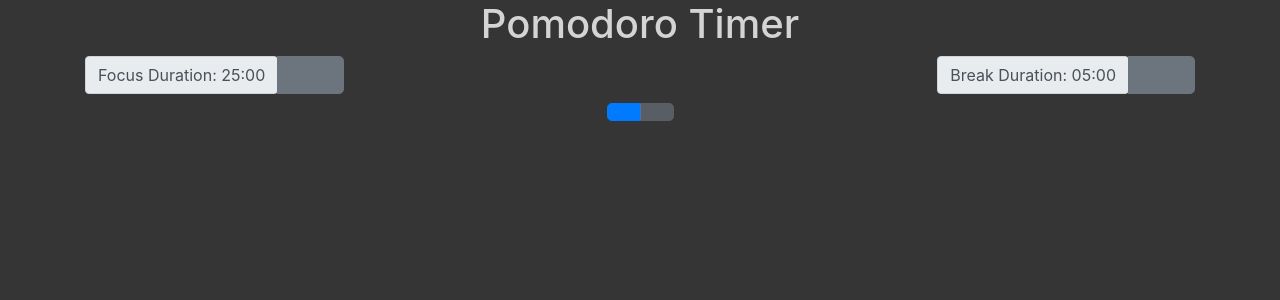
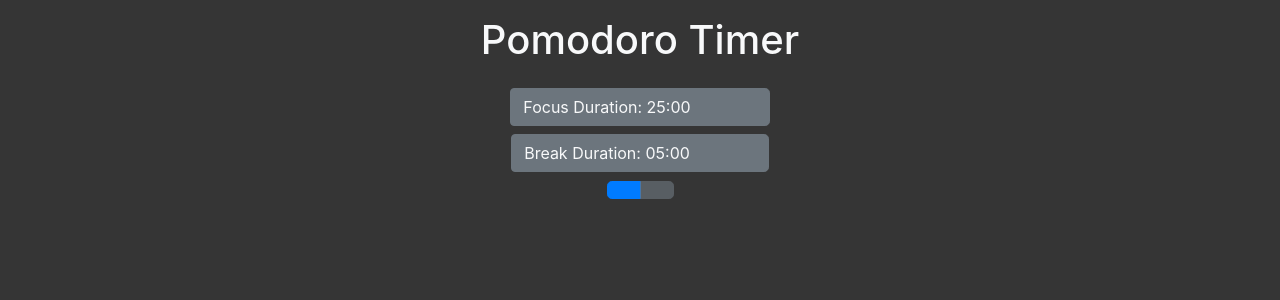
Before and after one commit to rdburdett/Pomodoro, a React (Create React App) app: page / in a window 1280 px wide. Shown: the top 300 px of the page. Built offline with nearby package versions, Linux system fonts and the light colour scheme; no server answers; a web font is replaced by a local one.

Commit message:
update styling for dark mode

```diff
--- a/src/App.css
+++ b/src/App.css
@@ -6,7 +6,12 @@
 
 .App, html {
   background-color: rgb(53, 53, 53);
-  color: #d4d4d4;
+  /* color: #d4d4d4; */
+}
+
+.end-fix {
+  border-bottom-right-radius: 0;
+  border-top-right-radius: 0;
 }
 
 .progress-bar {
--- a/src/App.js
+++ b/src/App.js
@@ -5,7 +5,7 @@ import Pomodoro from "./pomodoro/Pomodoro";
 function App() {
   return (
     <div className="App">
-      <header className="App-header container">
+      <header className="App-header p-3 container text-light">
         <h1>Pomodoro Timer</h1>
       </header>
       <div className="container">
--- a/src/pomodoro/Pomodoro.js
+++ b/src/pomodoro/Pomodoro.js
@@ -82,12 +82,11 @@ function Pomodoro() {
       }
       return setSession(nextTick);
     },
-    isTimerRunning ? 50 : null
+    isTimerRunning ? 1000 : null
   );
 
   const [alarm] = useSound(alarmSound)
   const [click] = useSound(clickSound)
-
 
   /**
    * Called whenever the play/pause button is clicked.
@@ -113,8 +112,6 @@ function Pomodoro() {
       return nextState;
     });
   }
-
-  // console.log(session)
 
   function stopTimer () {
       setIsTimerRunning(false)
@@ -146,8 +143,6 @@ function Pomodoro() {
     )
   }
 
-
-
   function ProgressSection () {
     const duration = (session?.label==="Focusing")?focusDuration:breakDuration
 
@@ -156,14 +151,14 @@ function Pomodoro() {
     const content = (
       <div>
         {/* TODO: This area should show only when there is an active focus or break - i.e. the session is running or is paused */}
-        <div className="row mb-2">
-          <div className="col">
+        <div className="row mt-4 mb-2">
+          <div className="col text-light">
             {/* TODO: Update message below to include current session (Focusing or On Break) total duration */}
             <h2 data-testid="session-title">
               {session?.label} for {minutesToDuration(duration)} minutes
             </h2>
             {/* TODO: Update message below correctly format the time remaining in the current session */}
-            <p className="lead" data-testid="session-sub-title">
+            <p className="lead text-light" data-testid="session-sub-title">
               {secondsToDuration(session?.timeRemaining)} remaining
             </p>
           </div>
@@ -187,14 +182,12 @@ function Pomodoro() {
     return ((session)?content:null)
   }
 
-  // console.log(session?.timeRemaining, (focusDuration*60), progress)
-
   return (
     <div className="pomodoro">
       <div className="row">
         <div className="col">
-          <div className="input-group input-group-lg mb-2">
-            <span className="input-group-text" data-testid="duration-focus">
+          <div className="justify-content-center input-group input-group-lg mb-2">
+            <span className="input-group-text bg-secondary text-light border border-secondary end-fix" data-testid="duration-focus">
               {/* TODO: DONE Update this text to display the current focus session duration */}
               Focus Duration: {minutesToDuration(focusDuration)}
             </span>
@@ -226,10 +219,13 @@ function Pomodoro() {
             </div>
           </div>
         </div>
+
+      </div>
+      <div className="row align-items-center">
         <div className="col">
-          <div className="float-right">
-            <div className="input-group input-group-lg mb-2">
-              <span className="input-group-text" data-testid="duration-break">
+          <div>
+            <div className="justify-content-center input-group input-group-lg mb-2">
+              <span className="input-group-text bg-secondary text-light border border-secondary end-fix" data-testid="duration-break">
                 {/* TODO: DONE Update this text to display the current break session duration */}
                 Break Duration: {minutesToDuration(breakDuration)}
               </span>
```
